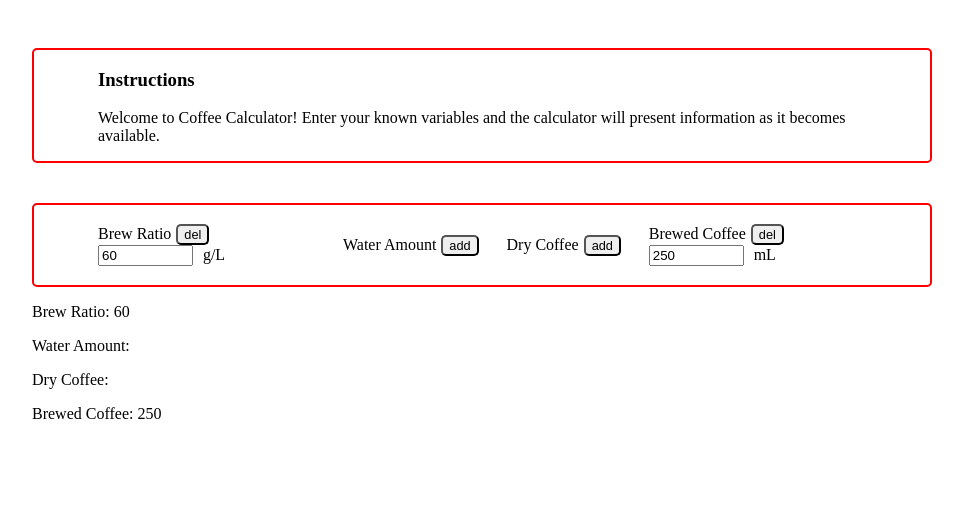
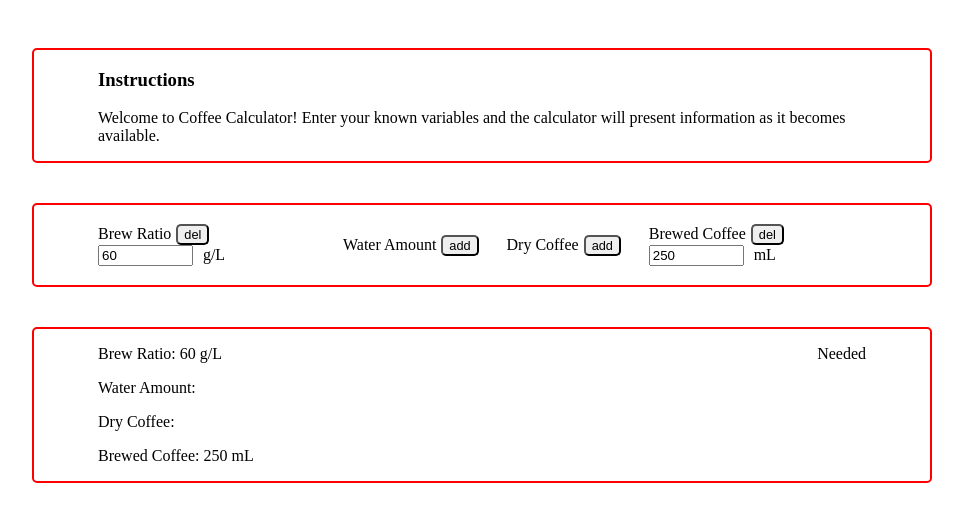
Before and after one commit to spark-c/coffee-calculator, a React (Create React App) app: page / in a window 1280 px wide. Shown: the top 522 px of the page, without its empty margins (158-1121 px from the left). Built offline with nearby package versions, Linux system fonts and the light colour scheme.

Commit message:
added results vs needed sections in calculator bar

```diff
--- a/src/components/Calculator.js
+++ b/src/components/Calculator.js
@@ -19,13 +19,21 @@ const calcBrewedCoffee = (water, dryCoffee) => {
 
 
 const Calculator = ({ params }) => {
-    const values = params.map(param => {
-        return <p key={param.label}>{param.label}: {param.value}</p>;
+
+
+
+    const renderedValues = params.map(param => {
+        return <p key={param.label}>{param.label}: {param.value} {param.value? param.unit:null}</p>;
     });
 
     return (
-        <div className="calculator">
-            {values}
+        <div className="calculator bar">
+            <div className="results">
+                {renderedValues}
+            </div>
+            <div className="needed">
+                Needed
+            </div>
         </div>
     );
 };
--- a/src/components/stylesheet.css
+++ b/src/components/stylesheet.css
@@ -11,6 +11,15 @@
     min-height: 10vh;
     border: 2px solid red;
     border-radius: 5px;
+}
+
+.calculator {
+    display: flex;
+    justify-content: space-between;
+}
+
+.needed {
+    margin-top: 1em;
 }
 
 .var-bar {
```
